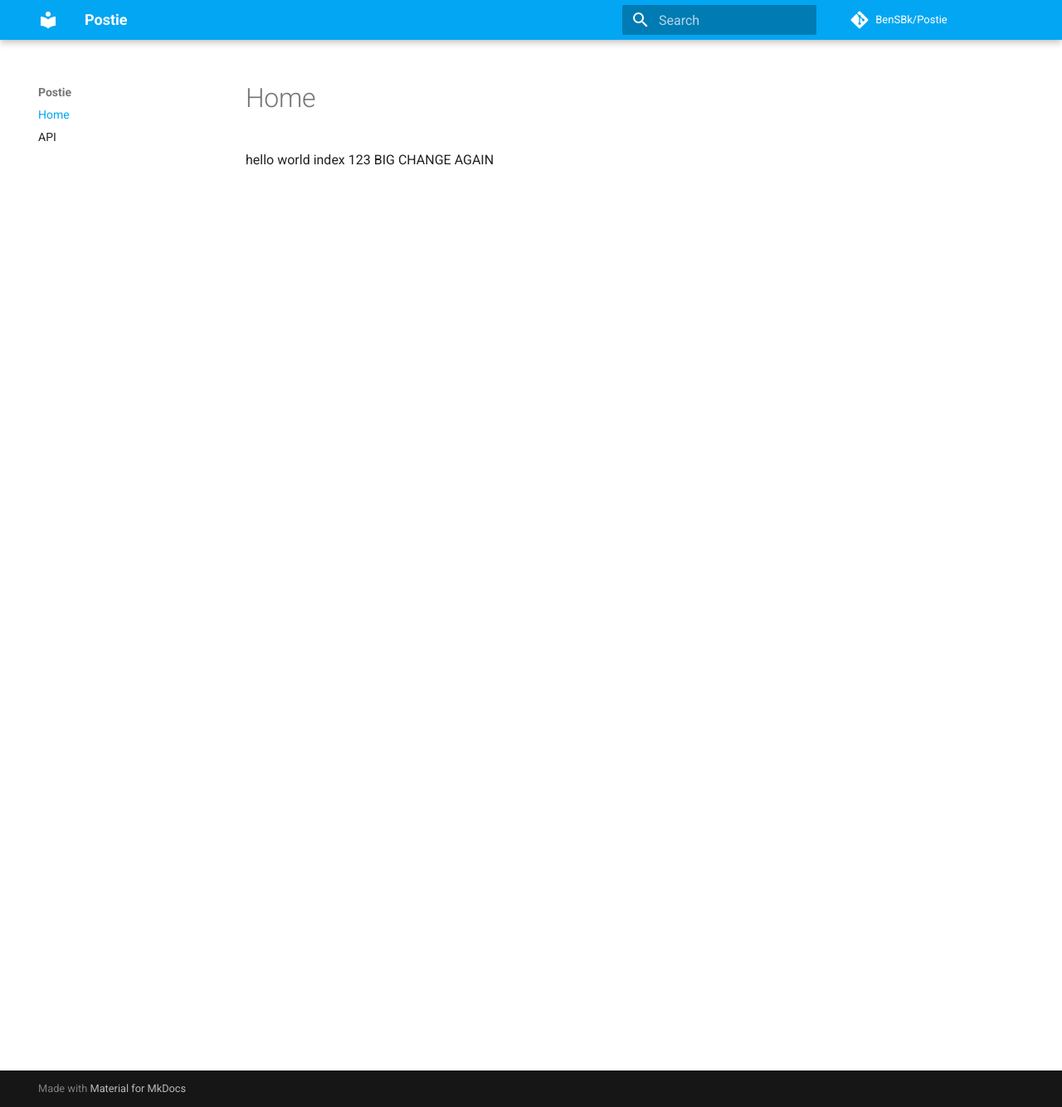
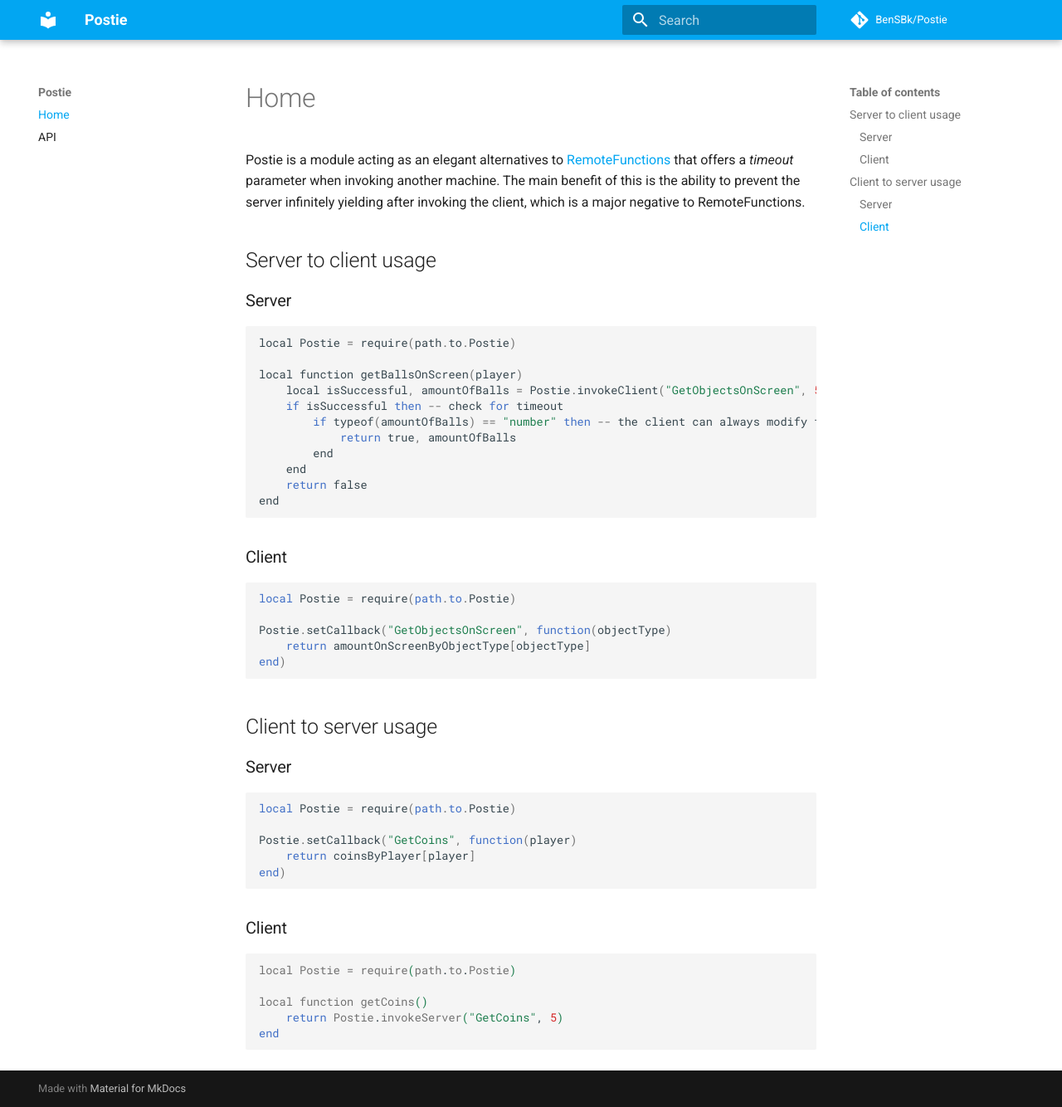
Before and after one commit to sheepish12/Postie, an MkDocs documentation site: the page built from docs/index.md, in a window 1280 px wide and 1334 px high. Shown: the whole window at 83% size. Built offline with MkDocs 1.6.1 and Material for MkDocs 9.7.7, drawn with Linux system fonts in a browser that asks for light colours; comment, search, counter and statistics services are not loaded.

Commit message:
Completed index.md

````diff
--- a/docs/index.md
+++ b/docs/index.md
@@ -1 +1,47 @@
-hello world index 123 BIG CHANGE AGAIN
+Postie is a module acting as an elegant alternatives to [RemoteFunctions](https://developer.roblox.com/en-us/api-reference/class/RemoteFunction) that offers a *timeout* parameter when invoking another machine. The main benefit of this is the ability to prevent the server infinitely yielding after invoking the client, which is a major negative to RemoteFunctions.
+
+## Server to client usage
+
+### Server
+```
+local Postie = require(path.to.Postie)
+
+local function getBallsOnScreen(player)
+	local isSuccessful, amountOfBalls = Postie.invokeClient("GetObjectsOnScreen", 5, player, "Balls")
+	if isSuccessful then -- check for timeout
+		if typeof(amountOfBalls) == "number" then -- the client can always modify the returned data!
+			return true, amountOfBalls
+		end
+	end
+	return false
+end
+```
+
+### Client
+```
+local Postie = require(path.to.Postie)
+
+Postie.setCallback("GetObjectsOnScreen", function(objectType)
+	return amountOnScreenByObjectType[objectType]
+end)
+```
+
+## Client to server usage
+
+### Server
+```
+local Postie = require(path.to.Postie)
+
+Postie.setCallback("GetCoins", function(player)
+	return coinsByPlayer[player]
+end)
+```
+
+### Client
+```
+local Postie = require(path.to.Postie)
+
+local function getCoins()
+	return Postie.invokeServer("GetCoins", 5)
+end
+```
````
